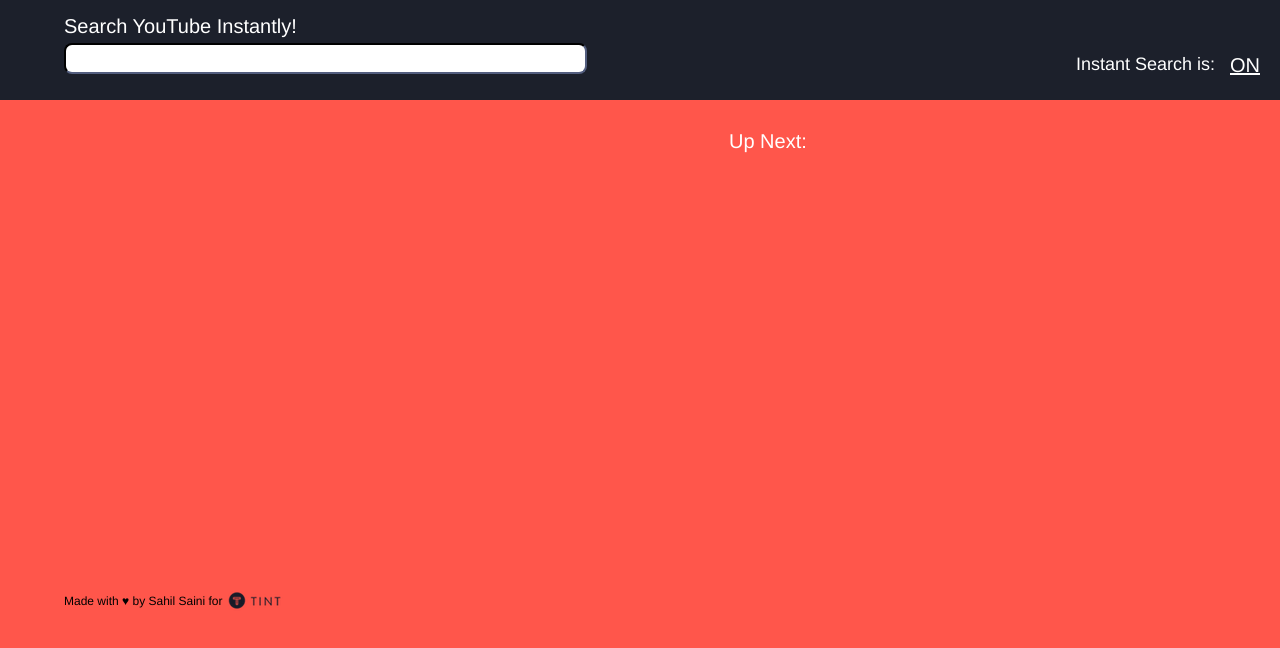
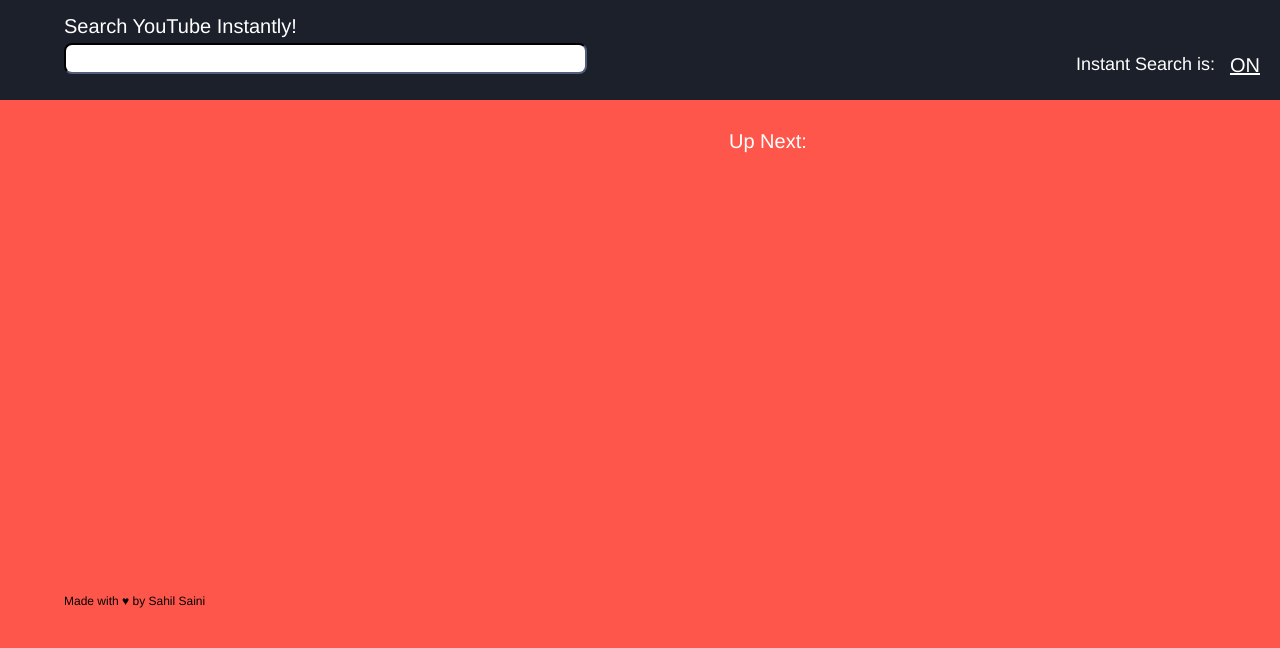
Before and after one commit to Sahil5/YTInstantSearch, a plain HTML site: page index.html in a window 1280 px wide. Drawn offline with Linux system fonts and the light colour scheme.

Commit message:
Update index.html

```diff
--- a/index.html
+++ b/index.html
@@ -17,8 +17,7 @@
 		<div id="playerContainer">
 			<div id="player"></div>
 			<span id="playingVideoTitle"></span>
-			<span id="madeByMessage">Made with &hearts; by Sahil Saini for </span>
-			<img src="images/tint_logo.png" />
+			<span id="madeByMessage">Made with &hearts; by Sahil Saini </span>
 		</div>
 		<div id="playlistContainer">
 			<span id="nextTitle"> Up Next: </span>
```
